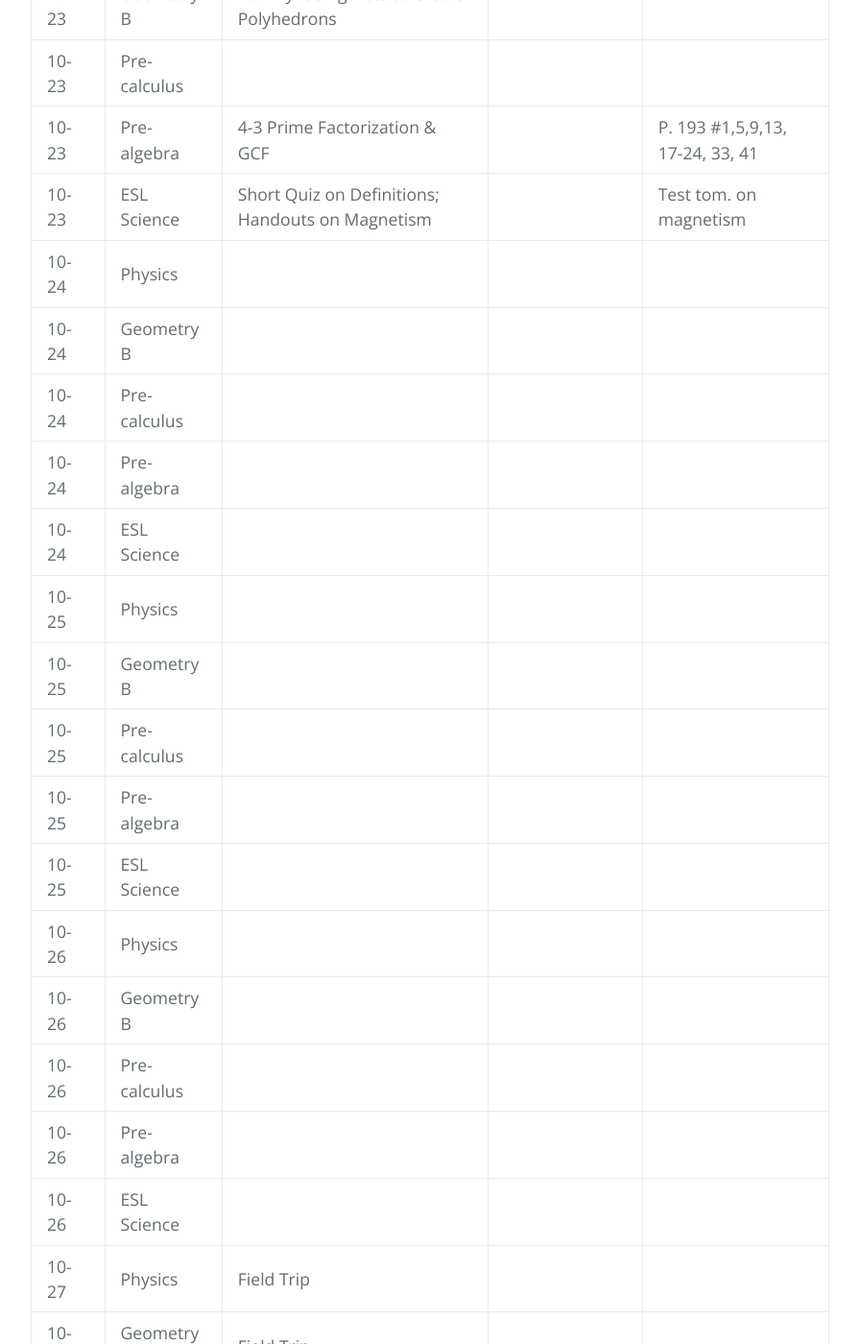
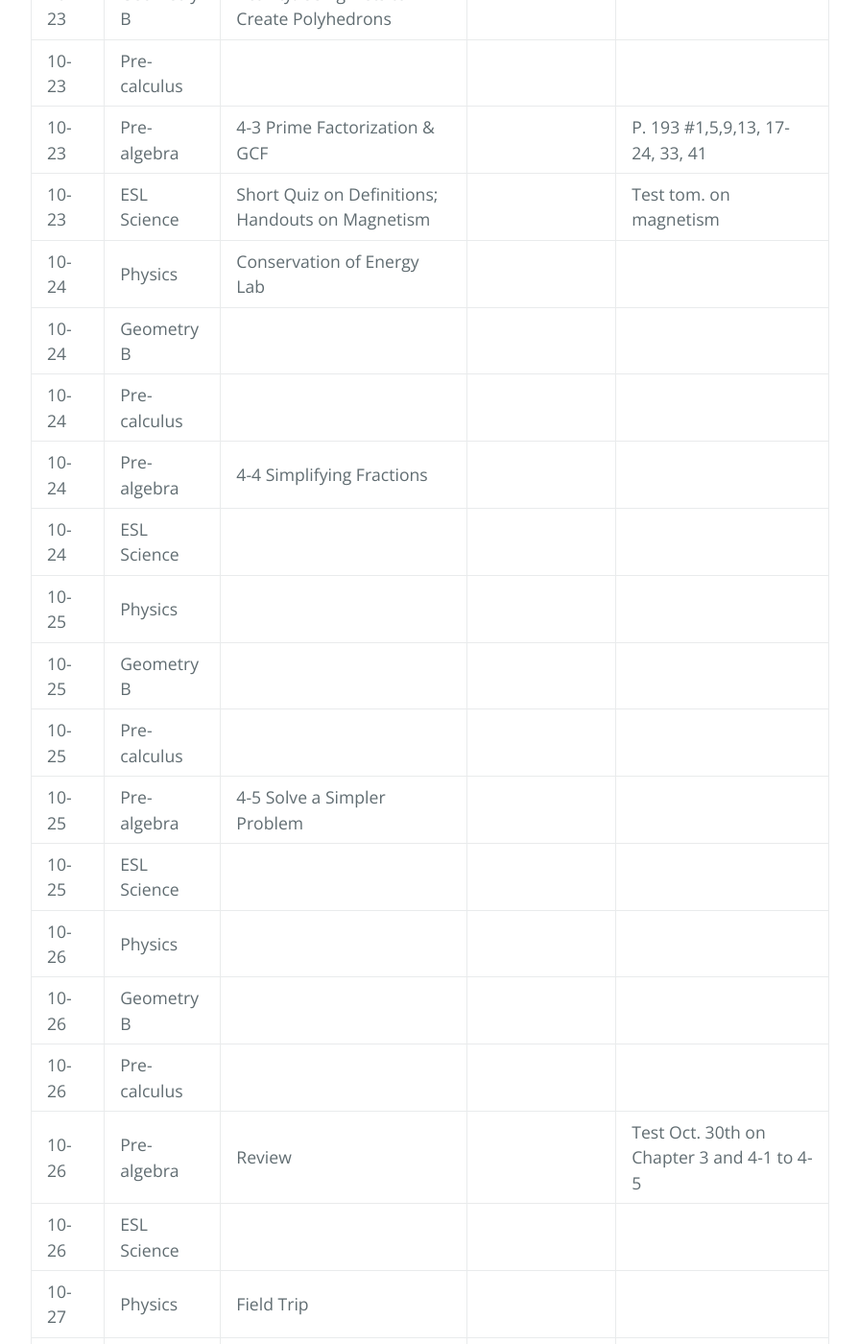
Before and after one commit to gpayoo/gpayoo, a Jekyll site: the page built from index.md, in a window 1280 px wide and 1400 px high, scrolled down 737 px. Shown: the whole window at 96% size, without its empty margins (192-1087 px from the left). Built offline with Jekyll 4.4.1, drawn with Linux system fonts in a browser that asks for light colours; our own code applies the rules of GitHub Pages for plain Markdown files.

Commit message:
Update index.md

```diff
--- a/index.md
+++ b/index.md
@@ -15,20 +15,20 @@ layout: default
 | 10-23 | Pre-calculus | | |
 | 10-23 | Pre-algebra | 4-3 Prime Factorization & GCF  | | P. 193 #1,5,9,13, 17-24, 33, 41
 | 10-23 | ESL Science | Short Quiz on Definitions; Handouts on Magnetism  |  |  Test tom. on magnetism
-| 10-24 | Physics |  | |
+| 10-24 | Physics | Conservation of Energy Lab | |
 | 10-24 | Geometry B |   | |   |
 | 10-24 | Pre-calculus | | |
-| 10-24 | Pre-algebra |   | |
+| 10-24 | Pre-algebra | 4-4 Simplifying Fractions  | |
 | 10-24 | ESL Science |  |  |
 | 10-25 | Physics |  | |
 | 10-25 | Geometry B |   | |   |
 | 10-25 | Pre-calculus | | |
-| 10-25 | Pre-algebra |   | |
+| 10-25 | Pre-algebra | 4-5 Solve a Simpler Problem  | |
 | 10-25 | ESL Science | |  |
 | 10-26 | Physics |  | |
 | 10-26 | Geometry B |   | |   |
 | 10-26 | Pre-calculus | | |
-| 10-26 | Pre-algebra |   | |
+| 10-26 | Pre-algebra | Review  | | Test  Oct. 30th on Chapter 3 and 4-1 to 4-5
 | 10-26 | ESL Science | |  |
 | 10-27 | Physics | Field Trip | |
 | 10-27 | Geometry B | Field Trip  | |   |
```
